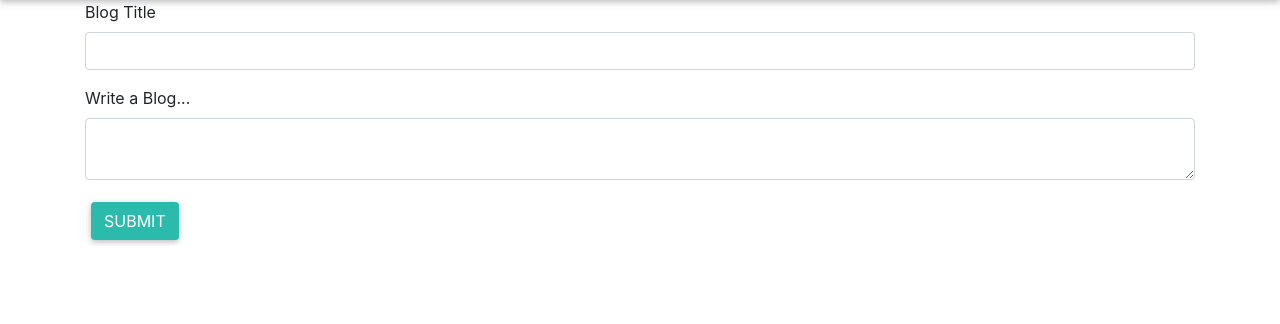
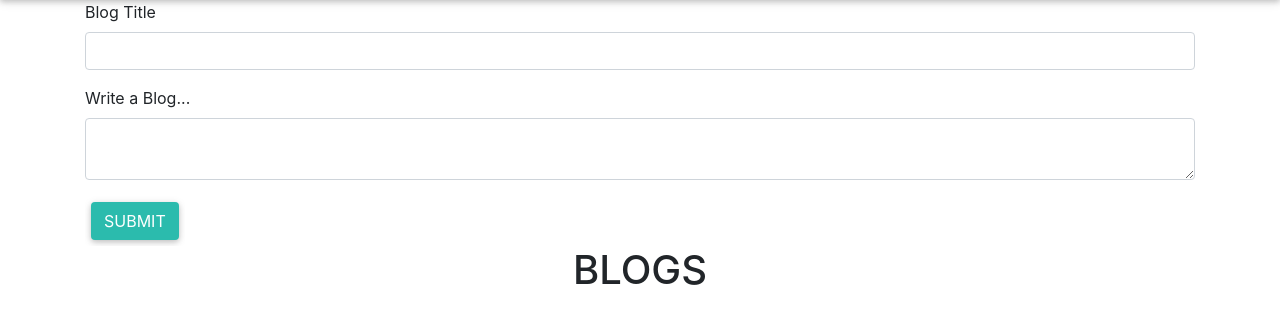
Before and after one commit to robajillo/Python-IP4, a Flask app: page /blog in a window 1280 px wide. Shown: the part 56-380 px from the top of the page. Run offline with Flask 2, Linux system fonts and the light colour scheme; the visitor is signed in with stand-in values (Sample User, id 1); data comes from the database, SQL or seed files in the repository; some libraries are stand-ins or nearby versions.

Commit message:
updated file

```diff
--- a/app/templates/blog.html
+++ b/app/templates/blog.html
@@ -6,4 +6,26 @@
   {{wtf.quick_form(blog_form)}}
 
 </div>
+
+<div class="container">
+<h1 class="text-center">  BLOGS</h1>
+ {% for items in blogs %}
+
+<div class="card">
+ <div class="card-body text-center">
+  <h5>Author:{{items.blogs.username}}</h5>
+  <h5>Title :{{ items.title }}</h5>
+  <p class="card-text "> Blog: {{items.blog}}</p>
+
+<div class="card-footer text-center">
+
+<a href='{{url_for('main.new_comment', blog_id = items.id)}}' class="btn btn-secondary btn-sm outline primary"><i class="fas fa-comments-dollar fa-2x"></i> <span style='font-size:14px;'>Comments</span></a>
+<a href="{{url_for('main.delete',blog_id=items.id)}}"><button class="btn btn-danger">Delete</button></a>
+<a href="{{url_for('main.update_blog',blog_id = items.id)}}"><button class="btn btn-default">Update</button></a>
+
+ </div>
+
+</div>
+{% endfor %}
+</div>
 {% endblock %}
```
